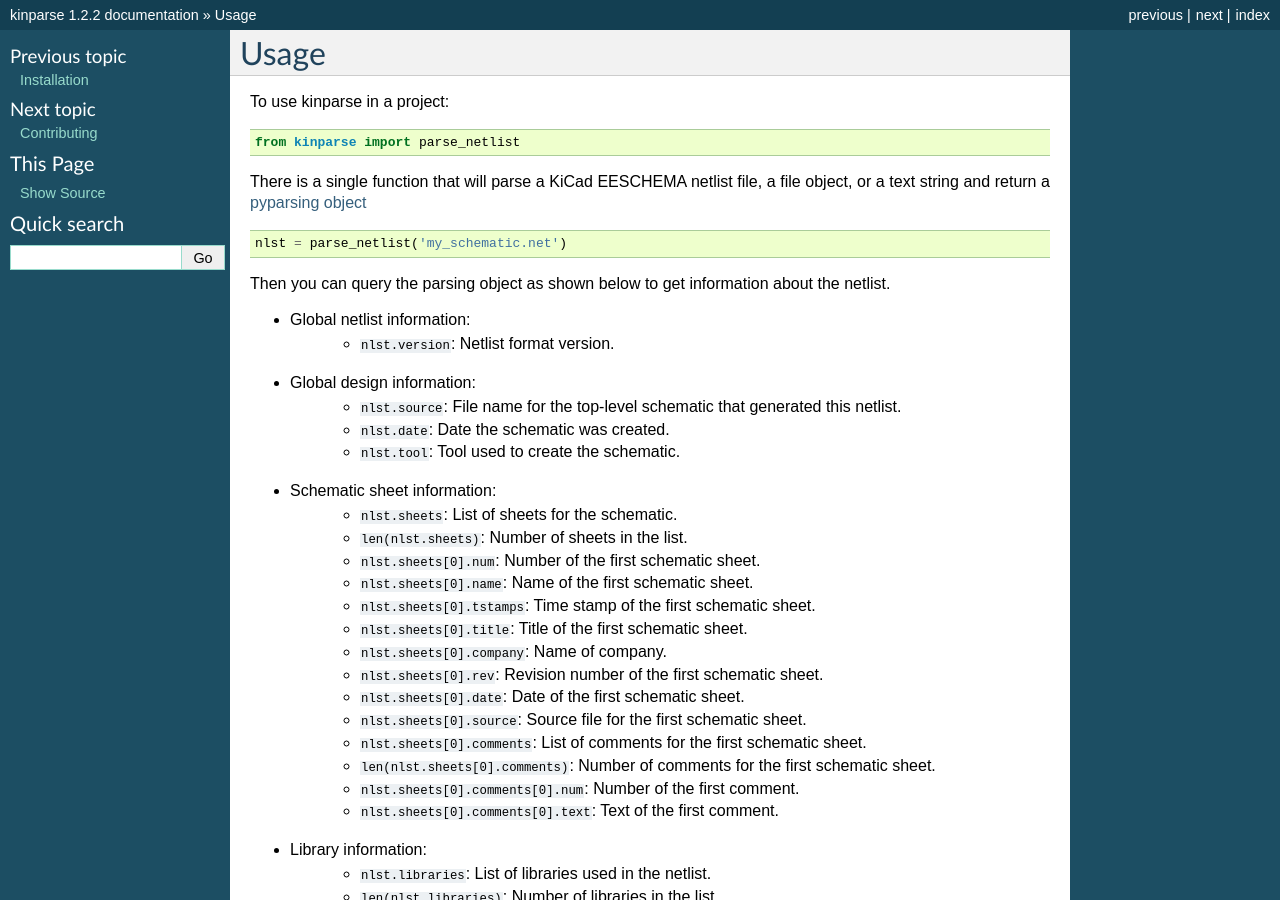
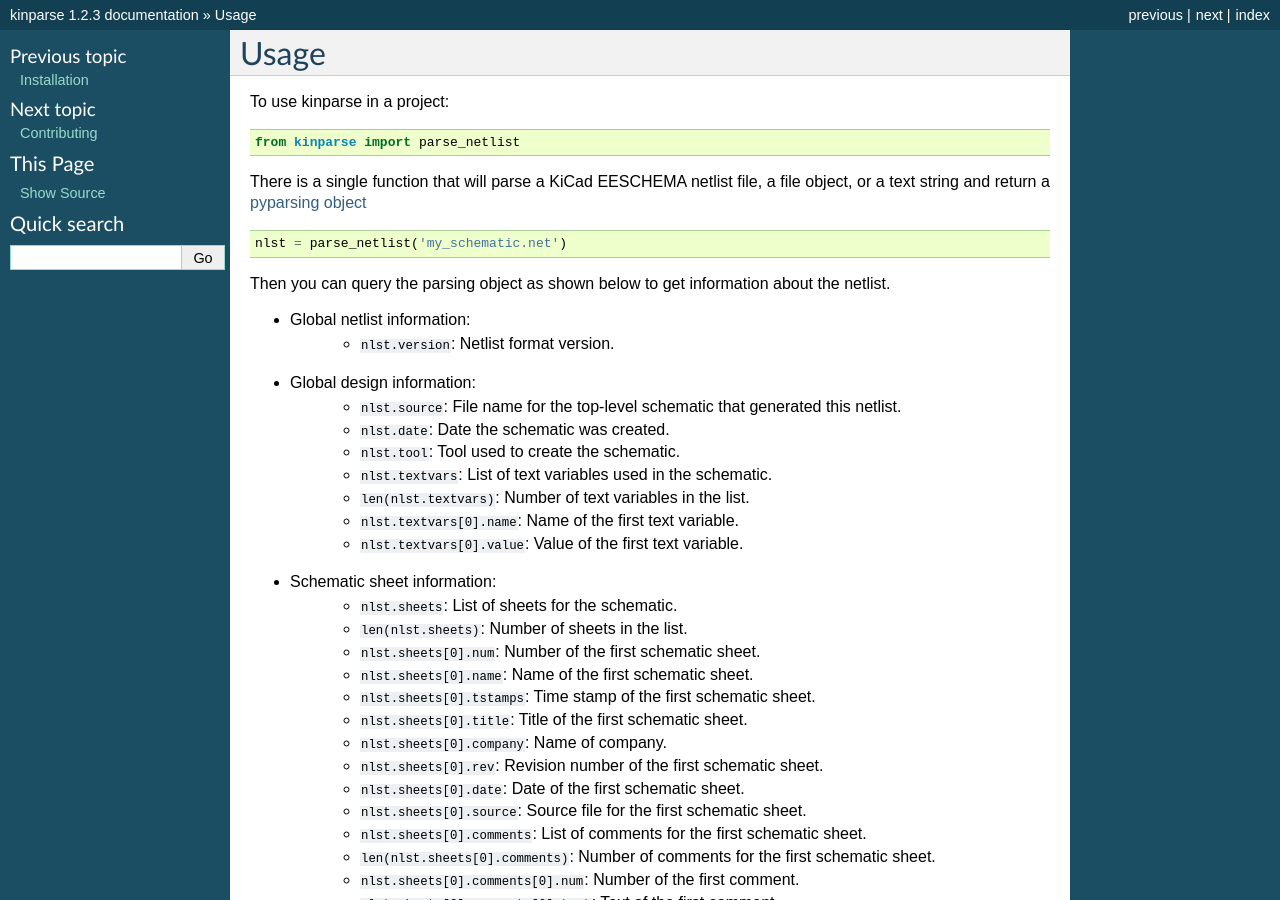
Before and after one commit to devbisme/kinparse, a Sphinx documentation site: the page built from docs/usage.rst, in a window 1280 px wide and 900 px high. Built offline with Sphinx 7.4.7, drawn with Linux system fonts in a browser that asks for light colours; the version number is read from the project's files by our own code; some of the changed text lies outside the part shown.

Commit message:
docs: Bumped version, rebuilt documentation.

```diff
--- a/HISTORY.rst
+++ b/HISTORY.rst
@@ -2,6 +2,12 @@
 
 History
 -------
+
+
+1.2.3 (2025-02-01)
+______________________
+
+* Fixed to handle textvar fields in KiCad V8 netlist files.
 
 
 1.2.2 (2024-09-22)
--- a/docs/usage.rst
+++ b/docs/usage.rst
@@ -20,6 +20,10 @@
     * ``nlst.source``: File name for the top-level schematic that generated this netlist.
     * ``nlst.date``: Date the schematic was created.
     * ``nlst.tool``: Tool used to create the schematic.
+    * ``nlst.textvars``: List of text variables used in the schematic.
+    * ``len(nlst.textvars)``: Number of text variables in the list.
+    * ``nlst.textvars[0].name``: Name of the first text variable.
+    * ``nlst.textvars[0].value``: Value of the first text variable.
 
 * Schematic sheet information:
     * ``nlst.sheets``: List of sheets for the schematic.
@@ -66,7 +70,7 @@
     * ``len(nlst.libparts[0].aliases)``: List of aliases for the first part.
     * ``nlst.libparts[0].aliases[0]``: First alias for the first part.
 
-* parts:
+* Parts:
     * ``nlst.parts``: List of part instances used in the netlist.
     * ``len(nlst.parts)``: Number of parts used in the list.
     * ``nlst.parts[0].ref``: Reference designator for the first part.
--- a/setup.py
+++ b/setup.py
@@ -7,7 +7,7 @@
 
 author = 'Dave Vandenbout'
 email = 'devb@xess.com'
-version = '1.2.2'
+version = '1.2.3'
 
 if 'sdist' in sys.argv[1:]:
     with open('kinparse/pckg_info.py','w') as f:
```
Also changed, not shown: .travis.yml (deleted), 7 other files.
